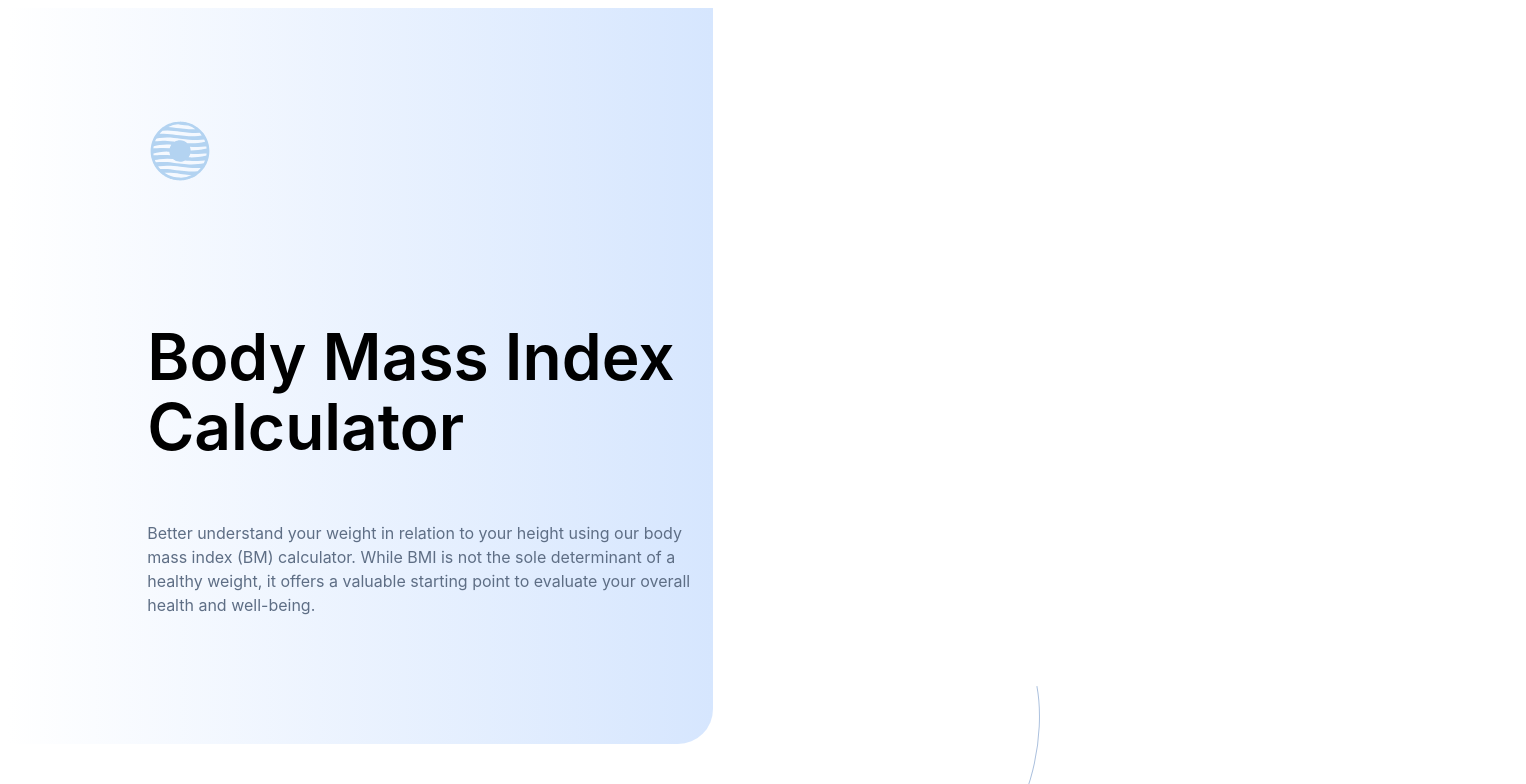
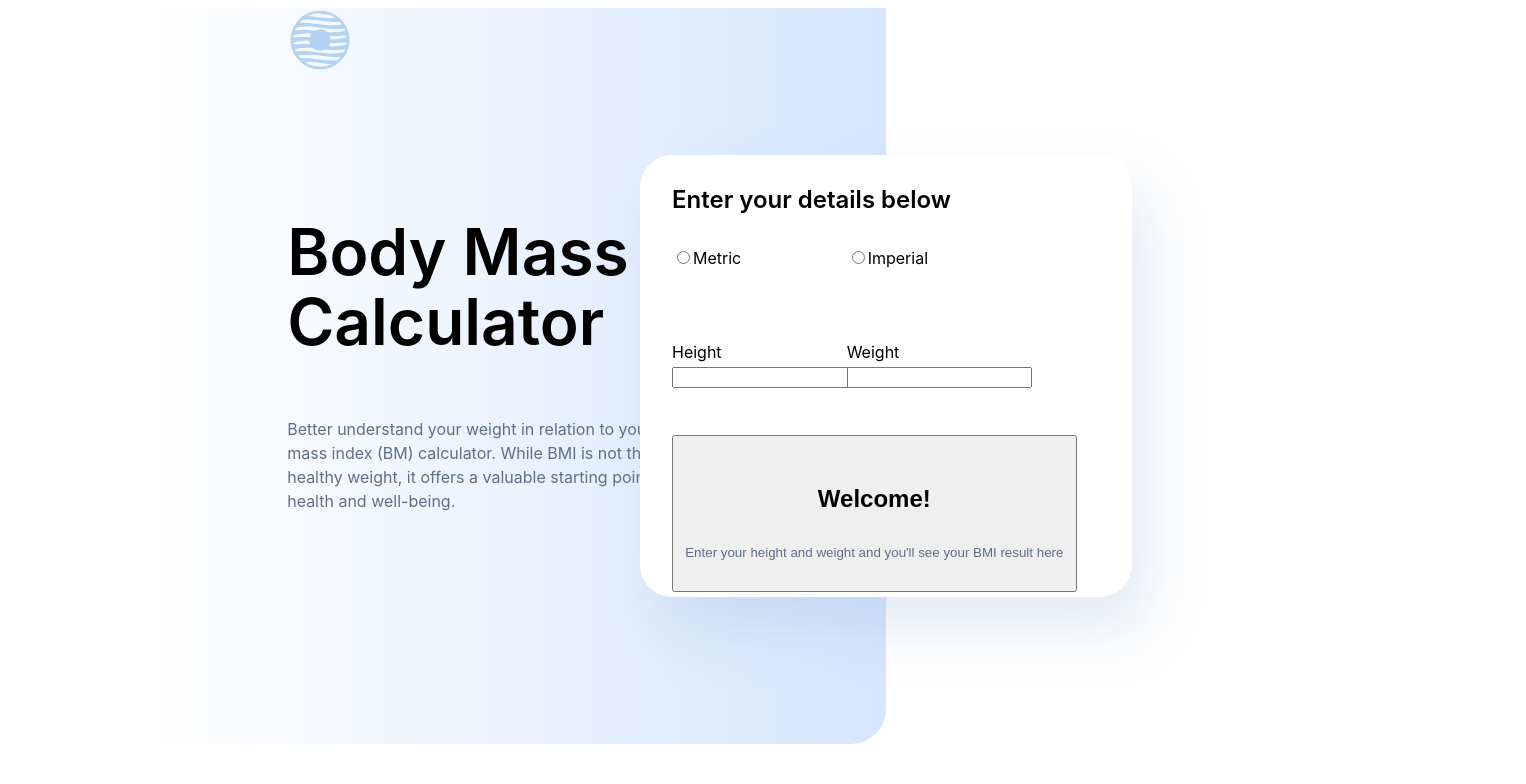
Before and after one commit to r-jeffery-wall/frontend-mentor-bmi-calculator, a React (Create React App) app in the folder bmi-calculator/: page / in a window 1280 px wide. Shown: the top 784 px of the page, 1526 px wide, since content can reach past the window. Built offline with nearby package versions, Linux system fonts and the light colour scheme.

Commit message:
Added basic layout for BMI Calculator form.

```diff
--- a/bmi-calculator/src/App.js
+++ b/bmi-calculator/src/App.js
@@ -1,22 +1,25 @@
-import logo from './logo.svg';
-import './App.css';
+import logo from "./logo.svg";
+import "./App.css";
+import { BMI_Calculator } from "./components/BMI_Calculator";
 
 function App() {
   return (
     <>
       <header>
+        <div id="gradient-background">
           <img src="./images/logo.svg" alt="company-logo" id="logo" />
           <div className="copy-container">
             <h1 className="main-site-title">Body Mass Index Calculator</h1>
             <p>
               Better understand your weight in relation to your height using our
-          body mass index (BM) calculator. While BMI is not the sole determinant
-          of a healthy weight, it offers a valuable starting point to evaluate
-          your overall health and well-being.
+              body mass index (BM) calculator. While BMI is not the sole
+              determinant of a healthy weight, it offers a valuable starting
+              point to evaluate your overall health and well-being.
             </p>
           </div>
+        </div>
+        <BMI_Calculator />
       </header>
-    <section id="bmi-calculator"></section>
       <section id="result-meaning">
         <img
           src="./images/image-man-eating.webp"
@@ -28,10 +31,11 @@ function App() {
           <p>
             A BMI range of 18.5 to 24.9 is considered a 'healthy weight.'
             Maintaining a healthy weight may lower your chances of experiencing
-          health issues later on, such as obesity and type 2 diabetes. Aim for a
-          nutritious diet with reduced fat and sugar content, incorporating
-          ample fruits and vegetables. Additionally, strive for regular physical
-          activity, ideally about 30 minutes daily for five days a week.
+            health issues later on, such as obesity and type 2 diabetes. Aim for
+            a nutritious diet with reduced fat and sugar content, incorporating
+            ample fruits and vegetables. Additionally, strive for regular
+            physical activity, ideally about 30 minutes daily for five days a
+            week.
           </p>
         </div>
       </section>
@@ -77,15 +81,12 @@ function App() {
           <h2>Limitations of BMI</h2>
           <p>
             Although BMI is often a practical indicator of healthy weight, it is
-          not suited for every person. Specific groups should carefully consider
-          their BMI outcomes, and in certain cases, the measurement may not be
-          beneficial to use.
+            not suited for every person. Specific groups should carefully
+            consider their BMI outcomes, and in certain cases, the measurement
+            may not be beneficial to use.
           </p>
         </div>
-      <img
-        id="curve-right"
-        src="./images/pattern-curved-line-right.svg"
-      />
+        <img id="curve-right" src="./images/pattern-curved-line-right.svg" />
         <div className="limitation" id="gender">
           <div className="limitation-header">
             <img
@@ -109,8 +110,8 @@ function App() {
             <h4>Age</h4>
           </div>
           <p>
-          In aging individuals, increased body fat and muscle loss may cause BMI
-          to underestimate body fat content.
+            In aging individuals, increased body fat and muscle loss may cause
+            BMI to underestimate body fat content.
           </p>
         </div>
         <div className="limitation" id="muscle">
@@ -122,8 +123,8 @@ function App() {
             <h4>Muscle</h4>
           </div>
           <p>
-          BMI may misclassify muscular individuals as overweight or obese, as it
-          doesn't differentiate muscle from fat.
+            BMI may misclassify muscular individuals as overweight or obese, as
+            it doesn't differentiate muscle from fat.
           </p>
         </div>
         <div className="limitation" id="pregnancy">
@@ -149,9 +150,9 @@ function App() {
             <h4>Race</h4>
           </div>
           <p>
-          Certain health concerns may affect individuals of some Black and Asian
-          origins at lower BMIs than others. To learn more, it is advised to
-          discuss this with your GP or practice nurse.
+            Certain health concerns may affect individuals of some Black and
+            Asian origins at lower BMIs than others. To learn more, it is
+            advised to discuss this with your GP or practice nurse.
           </p>
         </div>
       </section>
--- a/bmi-calculator/src/components/BMI_Calculator.js
+++ b/bmi-calculator/src/components/BMI_Calculator.js
@@ -0,0 +1,31 @@
+export const BMI_Calculator = () => {
+  return (
+    <div className="bmi-calculator">
+      <h3>Enter your details below</h3>
+      <form>
+          <div id="radio-metric">
+            <input type="radio" id="metric" />
+            <label for="metric">Metric</label>
+          </div>
+          <div id="radio-imperial">
+            <input type="radio" id="imperial" />
+            <label for="imperial">Imperial</label>
+          </div>
+          <div id="input-height">
+            <label for="height">Height</label>
+            <input type="number" id="height" />
+          </div>
+          <div id="input-weight">
+            <label for="weight">Weight</label>
+            <input type="number" id="weight" />
+          </div>
+        <button type="submit">
+          <h3>Welcome!</h3>
+          <p>
+            Enter your height and weight and you'll see your BMI result here
+          </p>
+        </button>
+      </form>
+    </div>
+  );
+};
--- a/bmi-calculator/src/index.css
+++ b/bmi-calculator/src/index.css
@@ -8,6 +8,7 @@
   line-height: 150%;
   column-gap: 32px;
   row-gap: 32px;
+  margin: 0 140px;
 }
 
 h1 {
@@ -46,17 +47,19 @@ p {
 
 /* Header */
 header {
-  grid-column: 1/span 9;
-  width: 75%;
+  grid-column: 1/span 12;
   height: 46rem;
+  display: grid;
+  grid-template-columns: repeat(12, 1fr);
+  grid-template-rows: repeat(5, 1fr);
+}
+header #gradient-background {
+  grid-area: 1/1/span 5/span 9;
   background: linear-gradient(to right, white, #d6e6fe);
   border-bottom-right-radius: 35px;
-  display: flex;
-  flex-direction: column;
-  justify-content: center;
-  align-items: flex-start;
 }
 header .copy-container {
+  grid-area: 2/1/span 1/span 4;
   width: 35.25rem;
   margin-left: 8.7rem;
 }
@@ -66,6 +69,41 @@ header .copy-container {
   height: 64px;
   margin-left: 8.75rem;
   margin-bottom: 6rem;
+}
+
+/* BMI Calculator */
+.bmi-calculator {
+  grid-area: 2/7/span 3/span 6;
+  background-color: white;
+  border-radius: 32px;
+  box-shadow: 16px 32px 56px 0 rgba(143, 174, 207, 0.25);
+}
+.bmi-calculator h3 {
+  margin: 2rem;
+}
+.bmi-calculator form {
+  margin: 2rem;
+  width: 100%;
+  height: 100%;
+  display: grid;
+  grid-template-columns: repeat(6, 1fr);
+  grid-template-rows: repeat(5, 1fr);
+  gap: 32px;
+}
+.bmi-calculator #radio-metric {
+  grid-area: 1/1/span 1/span 2;
+}
+.bmi-calculator #radio-imperial {
+  grid-area: 1/3/span 1/span 2;
+}
+.bmi-calculator #input-height {
+  grid-area: 2/1/span 1/span 2;
+}
+.bmi-calculator #input-weight {
+  grid-area: 2/3/span 1/span 2;
+}
+.bmi-calculator button {
+  grid-area: 3/1/span 2/span 5;
 }
 
 /* What Your Results Mean */
--- a/bmi-calculator/src/style.scss
+++ b/bmi-calculator/src/style.scss
@@ -6,7 +6,7 @@ $darkElectricBlue: #5e6e85;
 $bordercolour: #d8e2e7;
 
 /* Global Styles */
-body {
+#root {
   display: grid;
   grid-template-columns: repeat(12, 1fr);
   font-family: $font-stack;
@@ -14,10 +14,7 @@ body {
   line-height: 150%;
   column-gap: 32px;
   row-gap: 32px;
-}
-
-#root {
-  width: 100%;
+  margin: 0 140px;
 }
 
 h1 {
@@ -56,16 +53,18 @@ p {
 
 /* Header */
 header {
-  grid-column: 1 / span 9;
-  width: 75%;
+  grid-column: 1 / span 12;
   height: 46rem;
-  background: linear-gradient(to right, white, #d6e6fe);
-  border-bottom-right-radius: 35px;
-  display: flex;
-  flex-direction: column;
-  justify-content: center;
-  align-items: flex-start;
+  display: grid;
+  grid-template-columns: repeat(12, 1fr);
+  grid-template-rows: repeat(5, 1fr);
+  #gradient-background {
+    grid-area: 1 / 1 / span 5 / span 9;
+    background: linear-gradient(to right, white, #d6e6fe);
+    border-bottom-right-radius: 35px;
+  }
   .copy-container {
+    grid-area: 2 / 1 / span 1 / span 4;
     width: 35.25rem;
     margin-left: 8.7rem;
   }
@@ -76,6 +75,42 @@ header {
   height: 64px;
   margin-left: 8.75rem;
   margin-bottom: 6rem;
+}
+
+/* BMI Calculator */
+.bmi-calculator {
+  grid-area: 2 / 7 / span 3 / span 6;
+  background-color: white;
+  border-radius: 32px;
+  box-shadow: 16px 32px 56px 0 rgba($color: #8faecf, $alpha: 0.25);
+  h3 {
+    margin: 2rem;
+  }
+  form {
+    margin: 2rem;
+    width: 100%;
+    height: 100%;
+    display: grid;
+    grid-template-columns: repeat(6, 1fr);
+    grid-template-rows: repeat(5, 1fr);
+    gap: 32px;
+  }
+  #radio-metric {
+    grid-area: 1 / 1 / span 1 / span 2;
+  }
+  #radio-imperial {
+    grid-area: 1 / 3 / span 1 / span 2;
+  }
+  #input-height {
+    grid-area: 2 / 1 / span 1 / span 2;
+  }
+  #input-weight {
+    grid-area: 2 / 3 / span 1 / span 2;
+  }
+  button {
+    grid-area: 3 / 1 / span 2 / span 5;
+  }
+
 }
 
 /* What Your Results Mean */
```
Also changed, not shown: 1 other file (tests, documents, lock files or other folders). Lines whose indentation alone changed are shown as unchanged.
